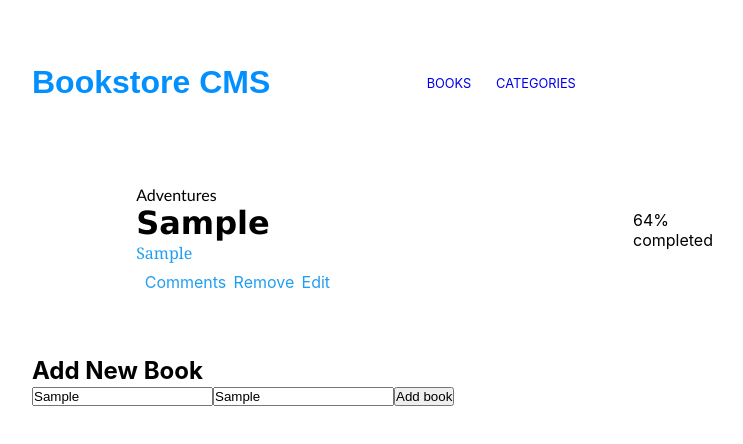
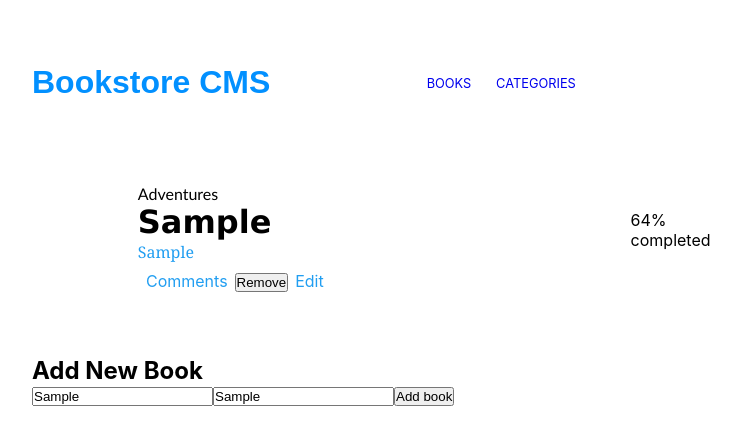
Before and after one commit to AmaliaGM/BookStore, a React (Create React App) app: page / in a window 1280 px wide. Both pictures are taken after typing "Sample", "Sample" into the empty fields and a click on the button "Add book". Shown: the top 444 px of the page, without its empty margins (224-967 px from the left). Built offline with nearby package versions, Linux system fonts and the light colour scheme.

Commit message:
delete button

```diff
--- a/src/Redux/Book/reducer.js
+++ b/src/Redux/Book/reducer.js
@@ -14,7 +14,7 @@ const initialState = [];
 const bookReducer = (state = initialState, action) => {
   switch (action.type) {
     case DELETE_BOOK:
-      return state.map((book) => (book.id !== action.id));
+      return state.pop((book) => (book.id === action.id));
     case ADD_BOOKS:
       return [...state, action.payload];
     default:
--- a/src/components/Books.js
+++ b/src/components/Books.js
@@ -1,10 +1,12 @@
 import React from 'react';
 import { useSelector } from 'react-redux';
 import AddNewBook from './BookInput';
+import { deleteBook } from '../Redux/Book/reducer';
 
 const Books = () => {
   const books = useSelector((store) => store.bookReducer);
   //  console.log(books);
+
   return (
     <div className="container">
       {
@@ -21,7 +23,7 @@ const Books = () => {
                   Comments
                 </span>
                 <span>
-                  Remove
+                  <button onClick={deleteBook} type="button">Remove</button>
                 </span>
                 <span>
                   Edit
```
Also changed, not shown: 1 other file (tests, documents, lock files or other folders).
